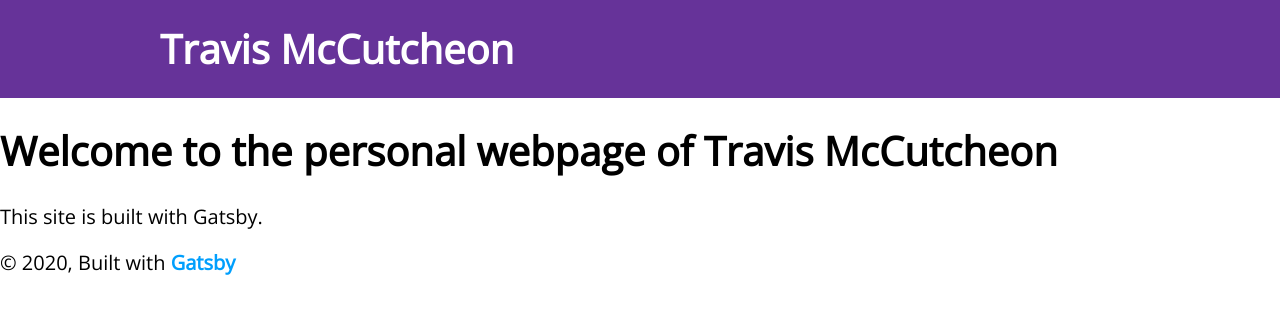
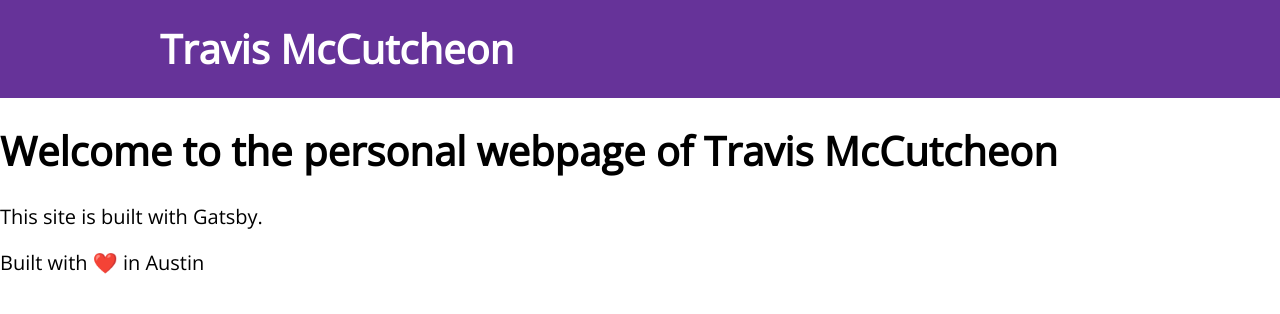
Before and after one commit to earth2travis/travis-mccutcheon, a Gatsby site: page / in a window 1280 px wide. Built offline with nearby package versions, Linux system fonts and the light colour scheme; Gatsby itself is replaced by a stand-in of ours.

Commit message:
Update footer

```diff
--- a/src/components/layout.js
+++ b/src/components/layout.js
@@ -28,11 +28,7 @@ const Layout = ({ children }) => {
       <Header siteTitle={data.site.siteMetadata.title} />
       <div>
         <main>{children}</main>
-        <footer>
-          © {new Date().getFullYear()}, Built with
-          {` `}
-          <a href="https://www.gatsbyjs.org">Gatsby</a>
-        </footer>
+        <footer>Built with ❤️ in Austin</footer>
       </div>
     </>
   )
```
